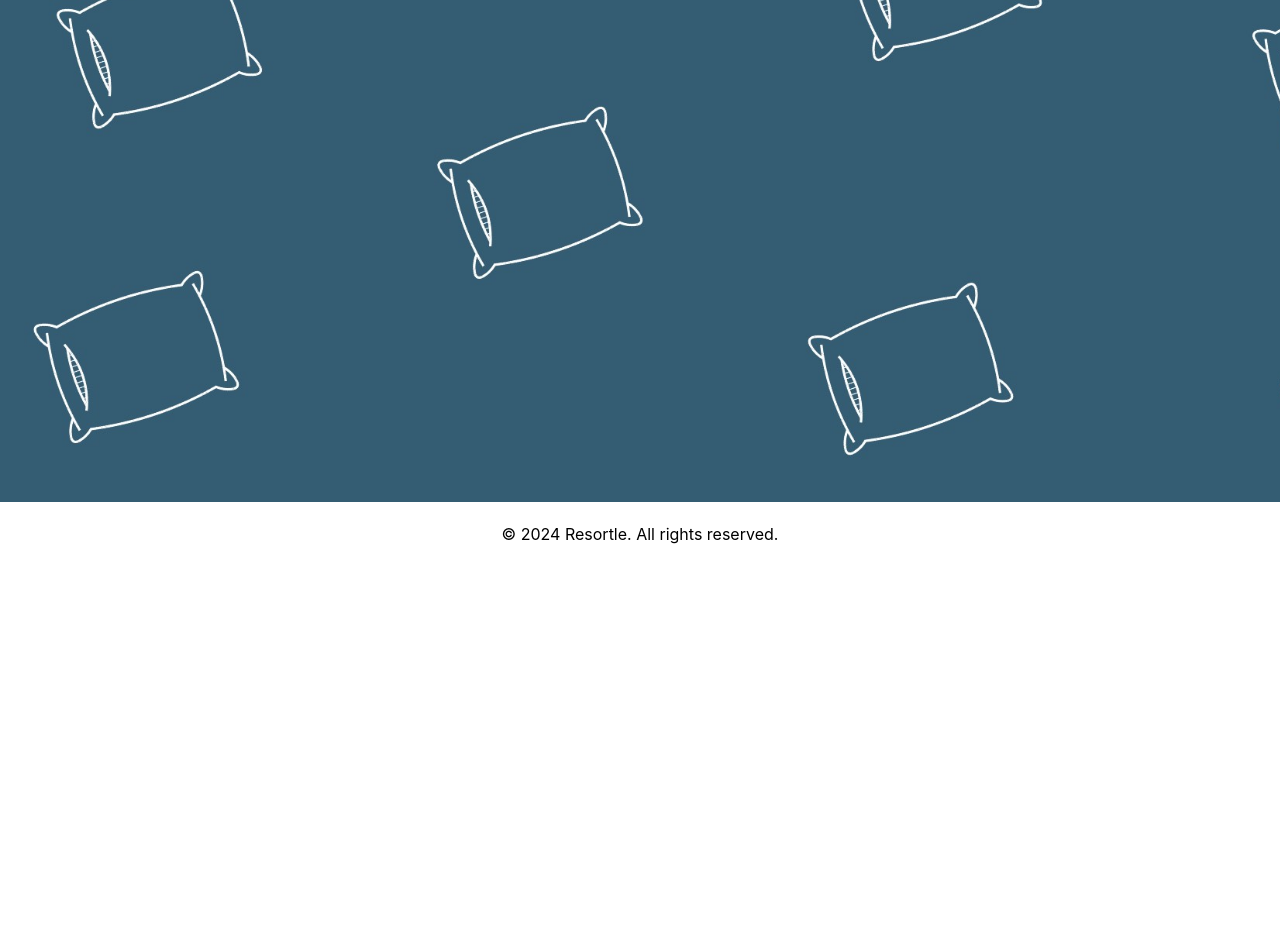
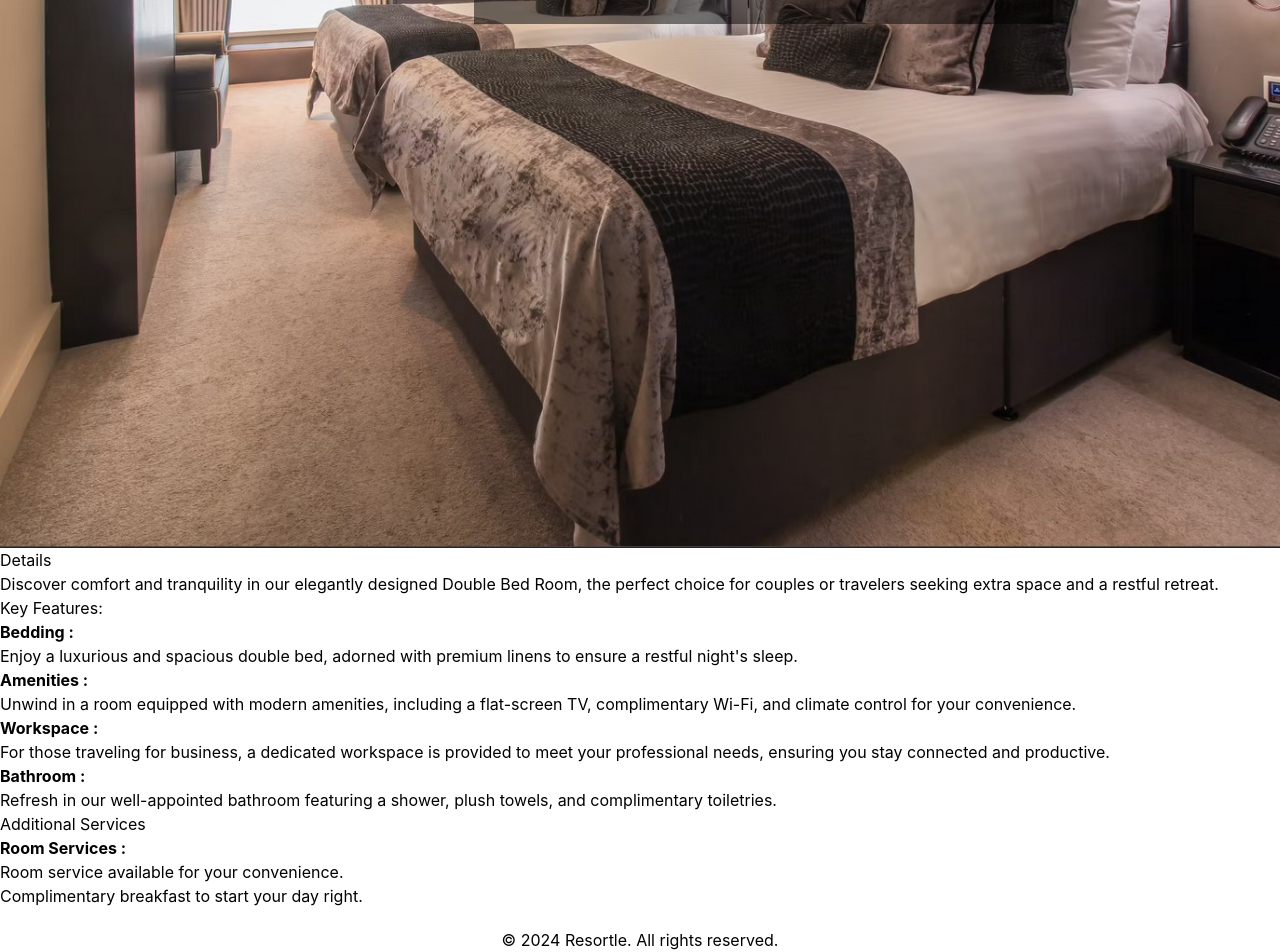
Before and after one commit to nidhidew/Resortle, a React (Create React App) app in the folder ResortBooking/resort_booking/: page /double_room in a window 1280 px wide. Shown: the part 399-1351 px from the top of the page. Before the commit the page ends 945 px from the top, so only its background shows below. Built offline with nearby package versions, Linux system fonts and the light colour scheme; the HTML template or start-up script is replaced by a standard one.

Commit message:
double room page updated

```diff
--- a/ResortBooking/resort_booking/src/App.css
+++ b/ResortBooking/resort_booking/src/App.css
@@ -409,3 +409,9 @@ select,input,option{
 .h3-single{
   font-size: x-large;
 }
+.bg_section_1_double{
+  background-image: url('./Images/doubleRoom.jpg');
+  background-size: cover;
+  width: auto;
+  height: 883px !important;
+}
--- a/ResortBooking/resort_booking/src/Components/Lending/Double_Room.jsx
+++ b/ResortBooking/resort_booking/src/Components/Lending/Double_Room.jsx
@@ -3,9 +3,58 @@ import React from 'react'
 const Double_Room = () => {
   return (
     <div>
-      <div className='bg-feature'>
-        <h1>Double Room</h1>
+      <div className='bg_section_1_double'>
+        <div className="container_1">
+            <center>
+              <h1 className="header_container_1">DOUBLE BED ROOMS</h1>
+            </center>
+            <p className="underline_container_1"></p><br></br>
         </div>
+      </div>
+      <div>
+        <div>
+
+        </div>
+        <div className='double-details'>
+          <h1 className=''>Details</h1>
+          <p>Discover comfort and tranquility in our elegantly designed Double Bed Room, the perfect choice for couples or travelers seeking extra space and a restful retreat.</p>
+        </div>
+        <div className='double-key'>
+          <h1>
+            Key Features:
+          </h1>
+          <ul>
+            <li>
+              <h3><b>Bedding :</b></h3>
+              <p>Enjoy a luxurious and spacious double bed, adorned with premium linens to ensure a restful night's sleep.</p>
+            </li>
+            <li>
+              <h3><b>Amenities :</b></h3>
+              <p>Unwind in a room equipped with modern amenities, including a flat-screen TV, complimentary Wi-Fi, and climate control for your convenience.</p>
+            </li>
+            <li>
+              <h3><b>Workspace :</b></h3>
+              <p>For those traveling for business, a dedicated workspace is provided to meet your professional needs, ensuring you stay connected and productive.</p>
+            </li>
+            <li>
+              <h3><b>Bathroom :</b></h3>
+              <p>Refresh in our well-appointed bathroom featuring a shower, plush towels, and complimentary toiletries.</p>
+            </li>
+          </ul>
+        </div>
+        <div className='double-services'>
+          <h1>Additional Services</h1>
+          <ul>
+            <li>
+              <h3><b>Room Services : </b></h3>
+            <p>Room service available for your convenience.</p>
+            </li>
+            <li>
+            Complimentary breakfast to start your day right.
+            </li>
+          </ul>
+        </div>
+      </div>
     </div>
   )
 }
```
